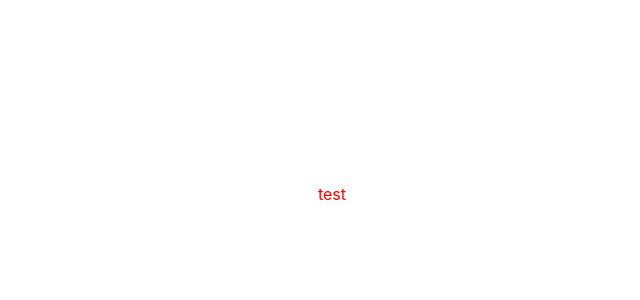
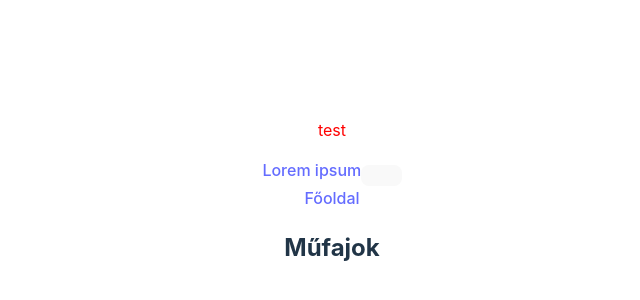
Before and after one commit to MBotond21/web_music_pro_max_ultra, a React (Vite) app in the folder frontend/: page / in a window 1280 px wide. Shown: the part 206-506 px from the top of the page, without its empty margins (308-948 px from the left). Built offline with nearby package versions, Linux system fonts and the light colour scheme.

Commit message:
Navbar alapjai

```diff
--- a/frontend/src/App.tsx
+++ b/frontend/src/App.tsx
@@ -1,11 +1,12 @@
 import { useState } from 'react'
 import './App.css'
-
+import { MainNavbar } from './components/navbar/index.tsx'
 function App() {
 
   return (
     <div>
       <p>test</p>
+      <MainNavbar></MainNavbar>
     </div>
   )
 }
--- a/frontend/src/components/navbar/index.tsx
+++ b/frontend/src/components/navbar/index.tsx
@@ -1 +1,22 @@
-import { } from 'react-bootstrap/'
+import { Navbar, Container, NavDropdown, Nav} from 'react-bootstrap'
+
+interface Props {
+
+}
+
+export function MainNavbar(props: Props){
+    return <Navbar expand="lg" className="bg-body-tertiary">
+    <Container>
+      <Navbar.Brand href="#home">Lorem ipsum</Navbar.Brand>
+      <Navbar.Toggle aria-controls="basic-navbar-nav" />
+      <Navbar.Collapse id="basic-navbar-nav">
+        <Nav className="me-auto">
+          <Nav.Link href="#home">Főoldal</Nav.Link>
+          <h2>Műfajok</h2>
+          <Nav.Link href="#link"></Nav.Link>
+
+        </Nav>
+      </Navbar.Collapse>
+    </Container>
+  </Navbar>
+}
```
